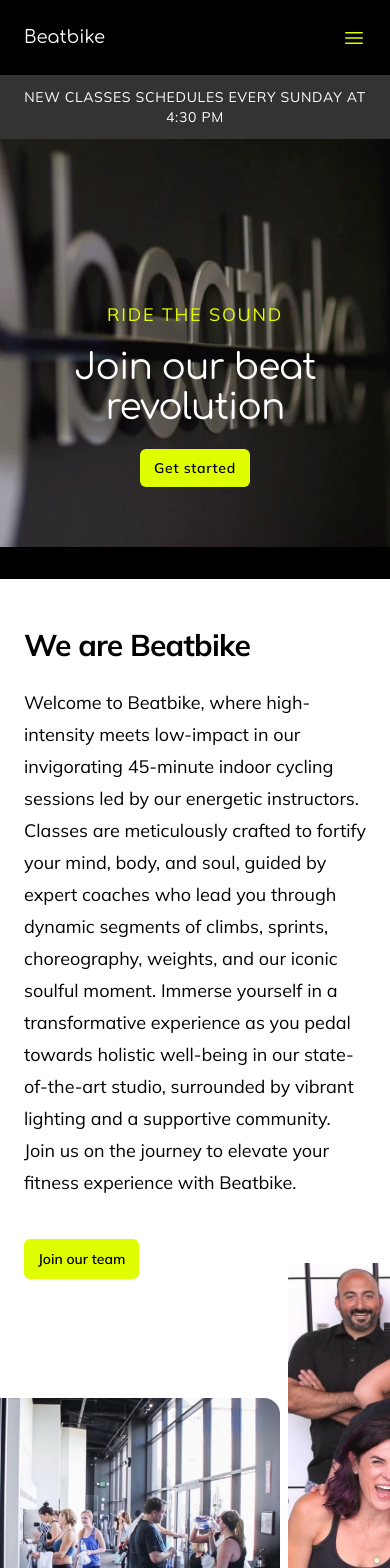
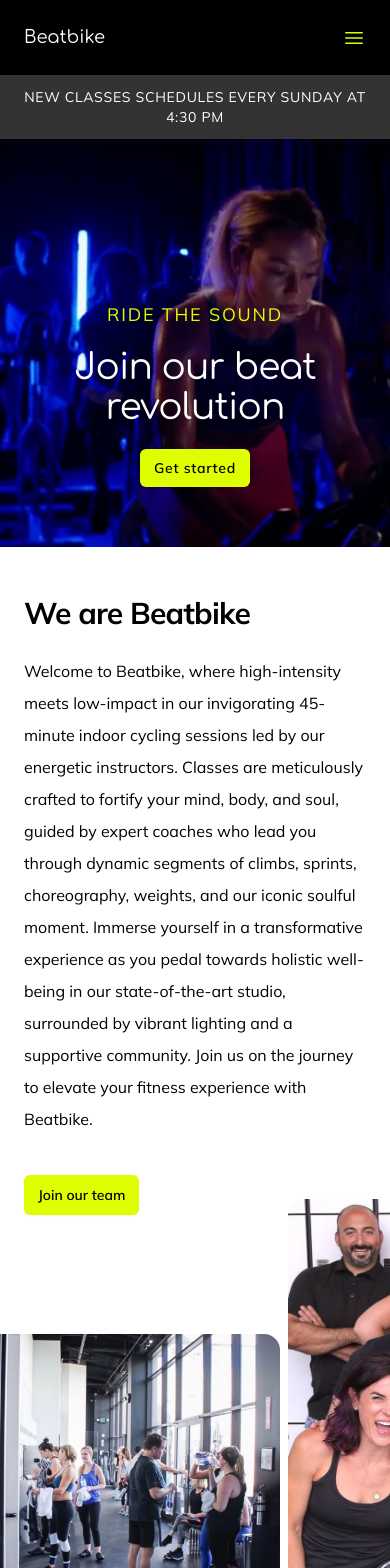
Before and after one commit to sphcastillo/beatbike, a Next.js app: page / in a window 390 px wide. Shown: the top 1568 px of the page. Built offline with nearby package versions, Linux system fonts and the light colour scheme.

Commit message:
isSmallScreen implemented on page.tsx

```diff
--- a/app/page.tsx
+++ b/app/page.tsx
@@ -1,15 +1,32 @@
+'use client'
 import Hero from "@/components/Hero";
 import Team from "@/components/Team";
 import Introduction from "@/components/Introduction";
 import Locations from "@/components/Locations";
 import Subscribe from "@/components/Subscribe";
 import MobileCarousel from "@/components/MobileCarousel";
+import { useEffect, useState } from "react";
 
 export default function Home() {
+  const [isSmallScreen, setIsSmallScreen] = useState(false);
+
+  useEffect(() => {
+    const handleResize = () => {
+      setIsSmallScreen(window.innerWidth < 640);
+    }
+
+    handleResize();
+
+    window.addEventListener('resize', handleResize);
+
+    return () => {
+      window.removeEventListener('resize', handleResize);
+    }
+  }, []);
+
     return (
       <main className="">
-        {/* <Hero /> */}
-        <MobileCarousel />
+        {isSmallScreen ? <MobileCarousel /> : <Hero />}
         <Introduction />
         <Locations />
         <Team />
--- a/components/Footer.tsx
+++ b/components/Footer.tsx
@@ -143,7 +143,7 @@
             </div>
           </div>
           <div className="mt-16 border-t border-white/10 pt-8 sm:mt-20 lg:mt-24">
-            <p className="text-xs leading-5 text-gray-400">&copy; 2020 Your Company, Inc. All rights reserved.</p>
+            <p className="text-xs leading-5 text-gray-400">&copy; Beatbike, Inc. All rights reserved.</p>
           </div>
         </div>
       </footer>
--- a/components/Introduction.tsx
+++ b/components/Introduction.tsx
@@ -32,8 +32,8 @@
                 }}
                 transition={{ duration: 2 }}
               >
-                <h2 className="text-3xl font-bold tracking-tight text-black sm:text-4xl">We are Beatbike</h2>
-                <p className="text-lg mt-6 sm:text-xl leading-8 text-black">
+                <h2 className="text-3xl font-bold tracking-tight text-black">We are Beatbike</h2>
+                <p className="text-md mt-6 sm:text-xl leading-8 text-black">
                 Welcome to Beatbike, where high-intensity meets low-impact in our invigorating 45-minute indoor cycling sessions led by our energetic instructors. Classes are meticulously crafted to fortify your mind, body, and soul, guided by expert coaches who lead you through dynamic segments of climbs, sprints, choreography, weights, and our iconic soulful moment. Immerse yourself in a transformative experience as you pedal towards holistic well-being in our state-of-the-art studio, surrounded by vibrant lighting and a supportive community. Join us on the journey to elevate your fitness experience with Beatbike.
                 </p>
                 {/* <p className="mt-6 text-base leading-7 text-white">
--- a/components/MobileCarousel.tsx
+++ b/components/MobileCarousel.tsx
@@ -23,11 +23,11 @@
 const heroCarouselImages = [
     {
         id: 0,
-        src: heroCarousel1,
+        src: heroCarousel2,
     },
     {
         id: 1,
-        src: heroCarousel2,
+        src: heroCarousel1,
     },
     {
         id: 2,
@@ -79,7 +79,7 @@
       ]);
     return (
         <div
-            className="overflow-hidden relative cursor-pointer h-[440px] "
+            className="overflow-hidden relative cursor-pointer"
             ref={emblaRef}
         >
             <div className='flex relative'>
@@ -93,7 +93,7 @@
                             width={1920}
                             height={1080}
                             src={image.src}
-                            className='object-fill'
+                            className='h-full w-full object-cover'
                         />
 
                     </div>
```
